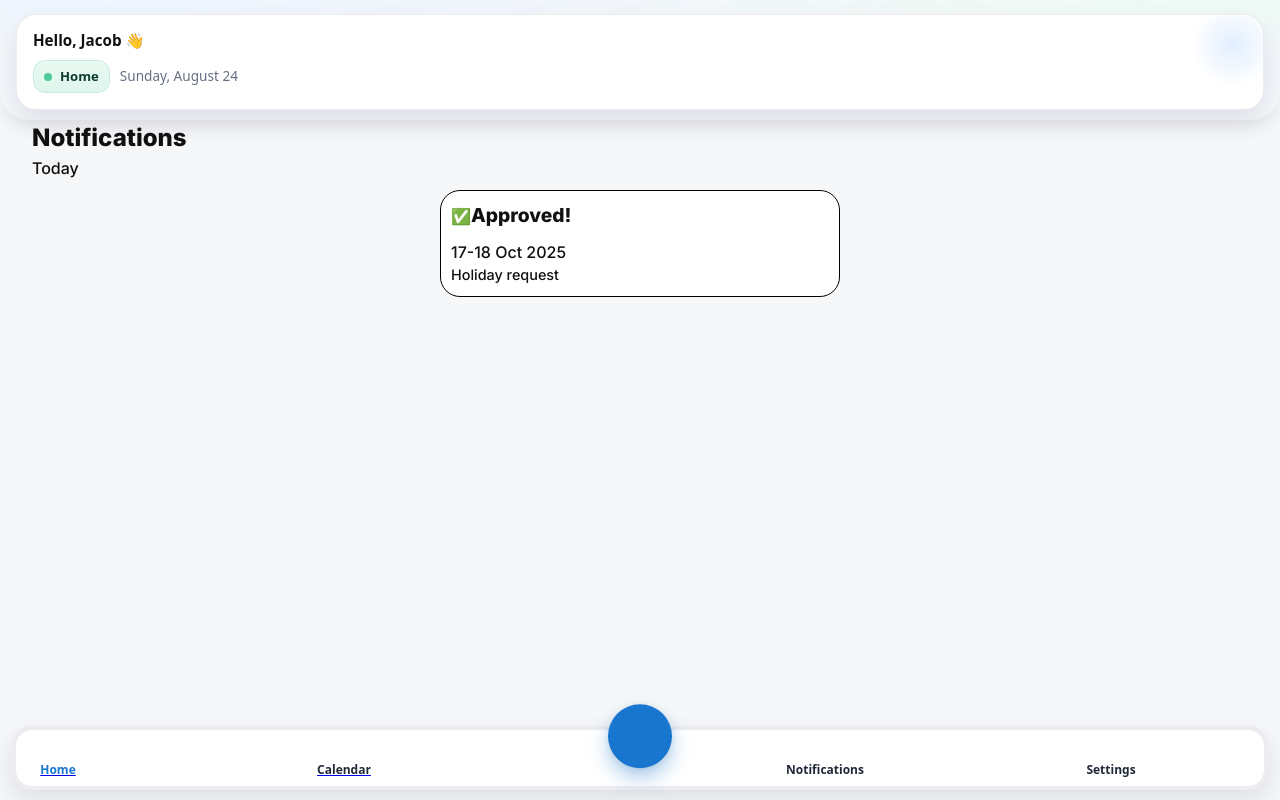
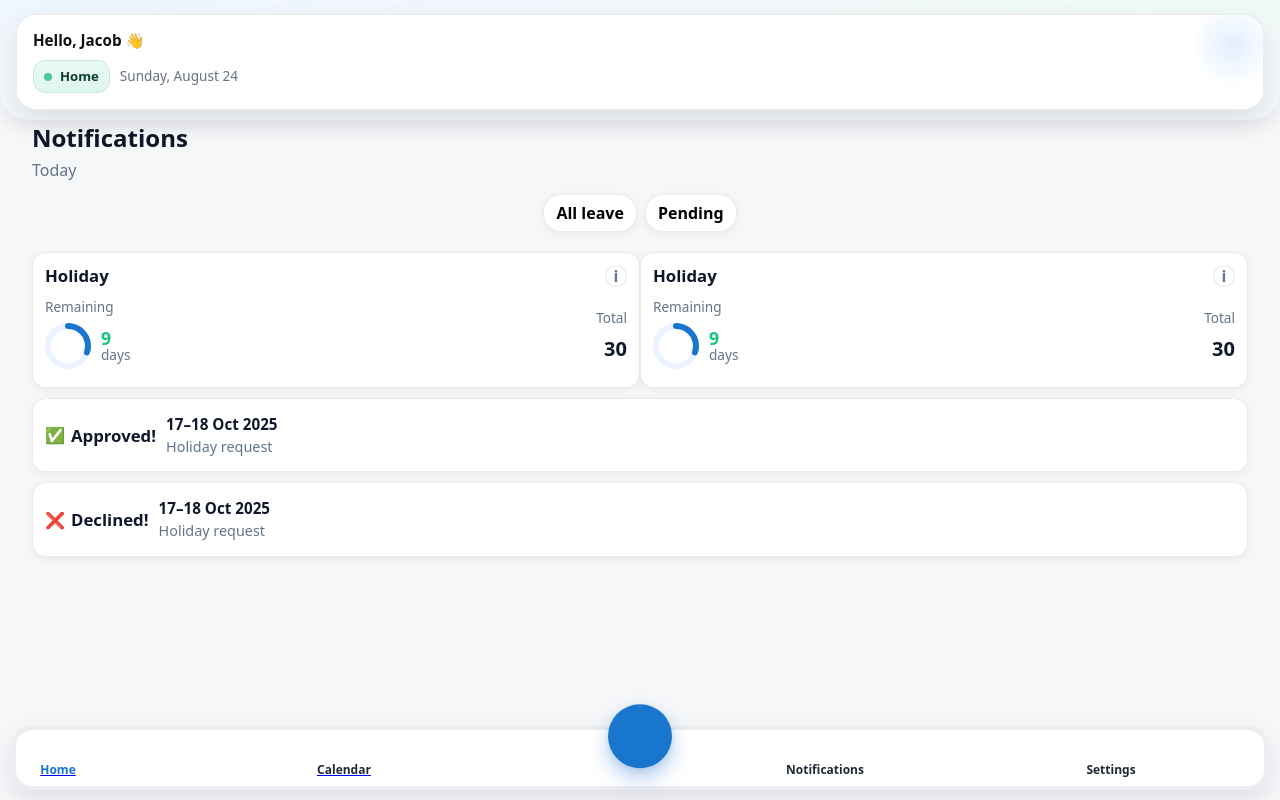
Before and after one commit to myhzyy/annual-leave-booker, a Next.js app: page /notifcations in a window 1280 px wide. Built offline with nearby package versions, Linux system fonts and the light colour scheme; some icons are missing.

Commit message:
implemented remaining holidays component

```diff
--- a/src/app/features/NotificationPanel.tsx
+++ b/src/app/features/NotificationPanel.tsx
@@ -1,11 +1,150 @@
+"use client";
 import "../styles/NotificationPanel.css";
 
 export default function NotificationPanel() {
+  const total = 30;
+  const remaining = 9;
+  const used = Math.max(total - remaining, 0);
+  const pct = Math.max(Math.min(remaining / total, 1), 0); // 0..1
+
+  const size = 46;
+  const stroke = 6;
+  const r = (size - stroke) / 2;
+  const c = 2 * Math.PI * r;
+  const dash = c * pct;
+
   return (
     <div className="notification-container">
       <h1>Notifications</h1>
-      <h2>Today</h2>
+      <h2 className="today-sub">Today</h2>
 
+      <div className="leave-container">
+        <button>All leave</button>
+        <button>Pending</button>
+      </div>
+
+      <div className="holiday-card-container">
+        {/* Holiday summary card */}
+        <div className="holiday-card">
+          <div className="hc-head">
+            <span className="hc-title">Holiday</span>
+            <button className="hc-info" aria-label="Info about holiday balance">
+              i
+            </button>
+          </div>
+
+          <div className="hc-grid">
+            {/* Remaining (with ring) */}
+            <div className="hc-remaining">
+              <span className="hc-label">Remaining</span>
+
+              <div className="ring">
+                <svg
+                  width={size}
+                  height={size}
+                  viewBox={`0 0 ${size} ${size}`}
+                  className="ring-svg"
+                  aria-hidden
+                >
+                  {/* background track */}
+                  <circle
+                    cx={size / 2}
+                    cy={size / 2}
+                    r={r}
+                    strokeWidth={stroke}
+                    className="ring-track"
+                  />
+                  {/* progress arc */}
+                  <circle
+                    cx={size / 2}
+                    cy={size / 2}
+                    r={r}
+                    strokeWidth={stroke}
+                    className="ring-progress"
+                    style={{
+                      strokeDasharray: `${dash} ${c}`,
+                      strokeDashoffset: 0,
+                    }}
+                  />
+                </svg>
+
+                <div className="ring-text">
+                  <span className="ring-number">{remaining}</span>
+                  <span className="ring-unit">days</span>
+                </div>
+              </div>
+            </div>
+
+            {/* Total */}
+            <div className="hc-total">
+              <span className="hc-label">Total</span>
+              <span className="hc-total-num">{total}</span>
+            </div>
+          </div>
+        </div>
+
+        <div className="holiday-card">
+          <div className="hc-head">
+            <span className="hc-title">Holiday</span>
+            <button className="hc-info" aria-label="Info about holiday balance">
+              i
+            </button>
+          </div>
+
+          <div className="hc-grid">
+            {/* Remaining (with ring) */}
+            <div className="hc-remaining">
+              <span className="hc-label">Remaining</span>
+
+              <div className="ring">
+                <svg
+                  width={size}
+                  height={size}
+                  viewBox={`0 0 ${size} ${size}`}
+                  className="ring-svg"
+                  aria-hidden
+                >
+                  {/* background track */}
+                  <circle
+                    cx={size / 2}
+                    cy={size / 2}
+                    r={r}
+                    strokeWidth={stroke}
+                    className="ring-track"
+                  />
+                  {/* progress arc */}
+                  <circle
+                    cx={size / 2}
+                    cy={size / 2}
+                    r={r}
+                    strokeWidth={stroke}
+                    className="ring-progress"
+                    style={{
+                      strokeDasharray: `${dash} ${c}`,
+                      strokeDashoffset: 0,
+                    }}
+                  />
+                </svg>
+
+                <div className="ring-text">
+                  <span className="ring-number">{remaining}</span>
+                  <span className="ring-unit">days</span>
+                </div>
+              </div>
+            </div>
+
+            {/* Total */}
+            <div className="hc-total">
+              <span className="hc-label">Total</span>
+              <span className="hc-total-num">{total}</span>
+            </div>
+          </div>
+        </div>
+      </div>
+
+      {/* Tabs */}
+
+      {/* Alerts */}
       <div className="notification-alerts-container">
         <div className="holiday-decision-container">
           <div className="approved-status">
@@ -14,7 +153,21 @@ export default function NotificationPanel() {
           </div>
 
           <div className="approved-status-type">
-            <h2>17-18 Oct 2025</h2>
+            <h2>17–18 Oct 2025</h2>
+            <h3>Holiday request</h3>
+          </div>
+        </div>
+      </div>
+
+      <div className="notification-alerts-container">
+        <div className="holiday-decision-container">
+          <div className="approved-status">
+            <p>❌</p>
+            <h1>Declined!</h1>
+          </div>
+
+          <div className="approved-status-type">
+            <h2>17–18 Oct 2025</h2>
             <h3>Holiday request</h3>
           </div>
         </div>
--- a/src/app/styles/NotificationPanel.css
+++ b/src/app/styles/NotificationPanel.css
@@ -1,50 +1,193 @@
+:root {
+  --bg-0: #f7f9fc;
+  --ink: #0f172a;
+  --ink-muted: #64748b;
+  --card: #ffffff;
+  --stroke: rgba(2, 6, 23, 0.08);
+  --shadow-sm: 0 2px 8px rgba(2, 6, 23, 0.06);
+  --shadow-md: 0 10px 26px rgba(2, 6, 23, 0.1);
+
+  --accent: #1876cf; /* brand primary (ring) */
+  --accent-soft: #eaf3ff; /* soft bg for ring track */
+  --success: #18c27a; /* green text demo */
+}
+
 .notification-container {
-  /* border: 2px solid red; */
   width: 95%;
   margin: 0 auto;
+  color: var(--ink);
+  font-family: system-ui, -apple-system, "SF Pro Text", Segoe UI, Roboto,
+    sans-serif;
 }
-
 .notification-container h1 {
   font-size: 1.5rem;
   font-weight: 800;
 }
-
-.notification-container h2 {
+.today-sub {
+  margin-top: 2px;
   font-size: 1rem;
-  font-weight: 500;
+  font-weight: 400;
+  color: var(--ink-muted);
 }
 
-.notification-alerts-container {
-  /* border: 2px solid red; */
-  margin: 0 auto;
-  margin-top: 10px;
-  border: 0.5px solid black;
-  padding: 5px;
-  border-radius: 20px;
-  background-color: white;
-  width: 400px;
+/* ---------- Holiday summary card ---------- */
+.holiday-card {
+  margin-top: 12px;
+  border-radius: 14px;
+  background: var(--card);
+  border: 1px solid var(--stroke);
+  box-shadow: var(--shadow-sm);
+  padding: 10px 12px 12px;
+  width: 50%;
 }
 
-.holiday-decision-container {
-  /* border: 2px solid red; */
+.holiday-card-container {
+  display: flex;
 }
 
-.approved-status {
-  padding: 5px;
+.hc-head {
   display: flex;
+  align-items: center;
+  justify-content: space-between;
+}
+.hc-title {
+  font-weight: 800;
+  font-size: 1.05rem;
+}
+.hc-info {
+  width: 22px;
+  height: 22px;
+  border-radius: 50%;
+  border: 1px solid var(--stroke);
+  background: var(--card);
+  color: var(--ink-muted);
+  font-weight: 700;
+  line-height: 1;
+  display: grid;
+  place-items: center;
+  cursor: pointer;
+}
+
+.hc-grid {
+  margin-top: 8px;
+  display: grid;
+  grid-template-columns: 1fr auto;
+  gap: 14px;
   align-items: center;
 }
 
-.approved-status h1 {
-  font-size: 1.2rem;
+/* Left: Remaining with ring */
+.hc-remaining .hc-label,
+.hc-total .hc-label {
+  display: block;
+  font-size: 0.85rem;
+  color: var(--ink-muted);
+  margin-bottom: 6px;
 }
 
-.approved-status-type {
-  /* border: 2px solid red; */
-  padding: 5px;
+/* ring wrapper */
+.ring {
+  display: inline-grid;
+  grid-template-columns: auto 1fr;
+  align-items: center;
+  gap: 10px;
+}
+.ring-svg {
+  display: block;
+}
+.ring-track {
+  fill: none;
+  stroke: var(--accent-soft);
+  stroke-linecap: round;
+}
+.ring-progress {
+  fill: none;
+  stroke: var(--accent);
+  stroke-linecap: round;
+  transform: rotate(-90deg);
+  transform-origin: 50% 50%;
+}
+.ring-text {
+  display: grid;
+  line-height: 1.1;
+}
+.ring-number {
+  font-size: 1.1rem;
+  font-weight: 800;
+  color: var(--success);
+}
+.ring-unit {
+  font-size: 0.85rem;
+  color: var(--ink-muted);
 }
 
+/* Right: total */
+.hc-total {
+  justify-self: end;
+  text-align: right;
+}
+.hc-total-num {
+  font-size: 1.25rem;
+  font-weight: 800;
+}
+
+/* ---------- Tabs ---------- */
+.leave-container {
+  display: flex;
+  gap: 8px;
+  justify-content: center;
+  margin: 12px 0 8px;
+}
+.leave-container button {
+  font-weight: 600;
+  border-radius: 18px;
+  background: var(--card);
+  border: 1px solid var(--stroke);
+  box-shadow: var(--shadow-sm);
+  padding: 6px 12px;
+  cursor: pointer;
+}
+.current-tab {
+  background: #111827;
+  color: #fff;
+  border-color: #111827;
+}
+
+/* ---------- Alerts ---------- */
+.notification-alerts-container {
+  margin: 0 auto;
+  margin-top: 10px;
+  padding: 10px 12px;
+  border-radius: 14px;
+  background: var(--card);
+  border: 1px solid var(--stroke);
+  width: 100%;
+  box-shadow: var(--shadow-sm);
+}
+.holiday-decision-container {
+  display: flex;
+  align-items: center;
+  gap: 10px;
+}
+.approved-status {
+  padding: 4px 0;
+  display: flex;
+  align-items: center;
+  gap: 6px;
+}
+.approved-status h1 {
+  font-size: 1.05rem;
+  font-weight: 800;
+}
+.approved-status-type {
+  padding: 4px 0;
+}
+.approved-status-type h2 {
+  font-size: 0.95rem;
+  font-weight: 700;
+}
 .approved-status-type h3 {
   font-size: 0.9rem;
   font-weight: 500;
+  color: var(--ink-muted);
 }
```
